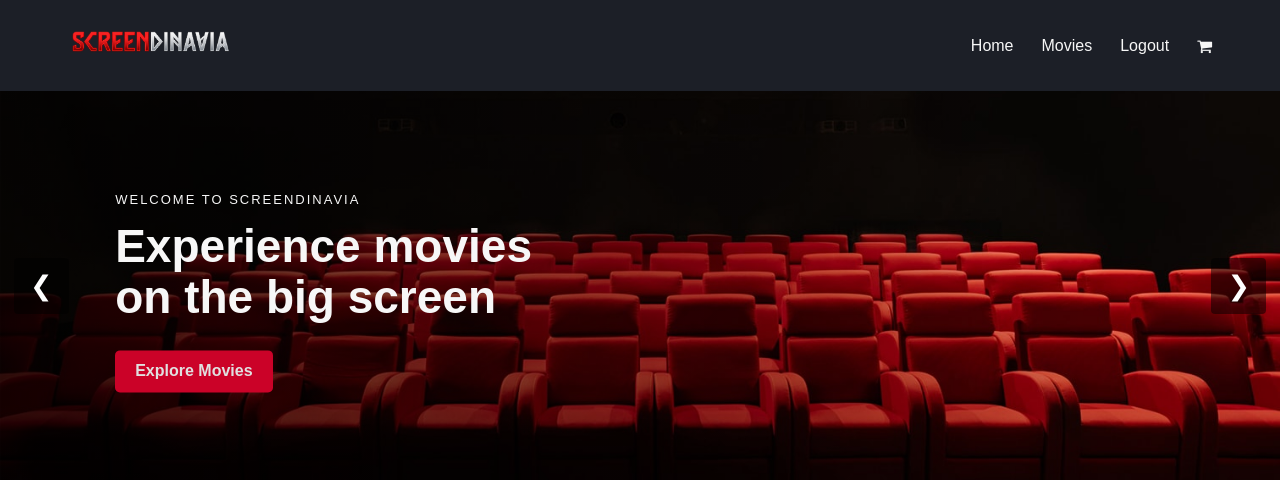
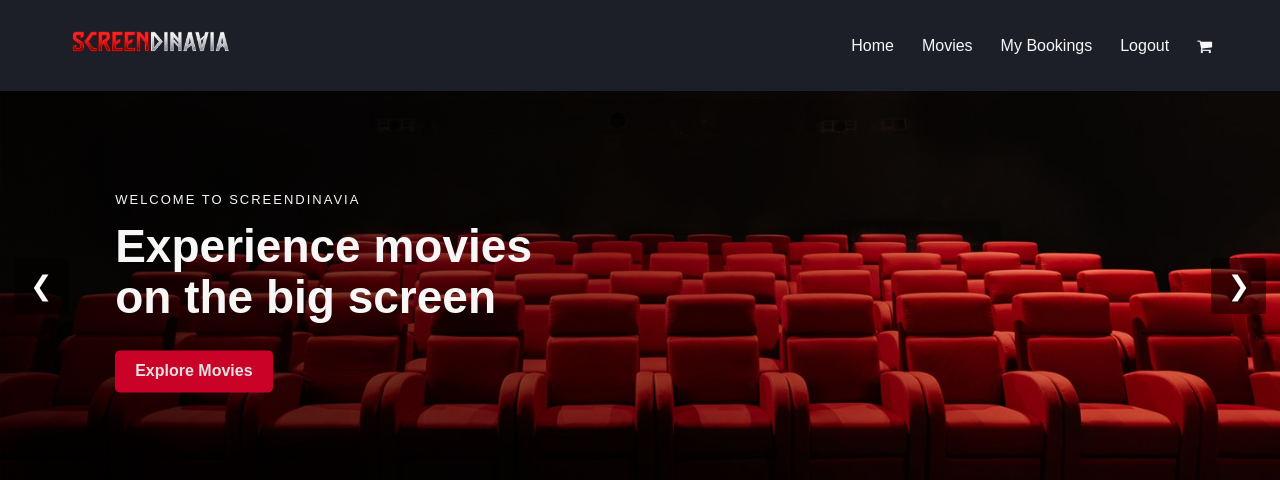
Before and after one commit to brix2406/cinema-webpage, a PHP site: page /index.php in a window 1280 px wide. Shown: the top 480 px of the page. Run offline with PHP 8.4, Linux system fonts and the light colour scheme; the visitor is signed in with stand-in values (Sample User, id 1); data that the repository does not hold is empty.

Commit message:
updated header

```diff
--- a/webpages/header.php
+++ b/webpages/header.php
@@ -13,6 +13,7 @@ if (session_status() === PHP_SESSION_NONE) {
             <a href="../webpages/index.php">Home</a>
             <a href="../webpages/movies.php">Movies</a>
             <?php if (isset($_SESSION["userId"])): ?>
+                <a href="../webpages/myBookings.php">My Bookings</a>
                 <a href="../php/logout.php">Logout</a>
             <?php else: ?>
                 <a href="../php/login.php">Login</a>
```
